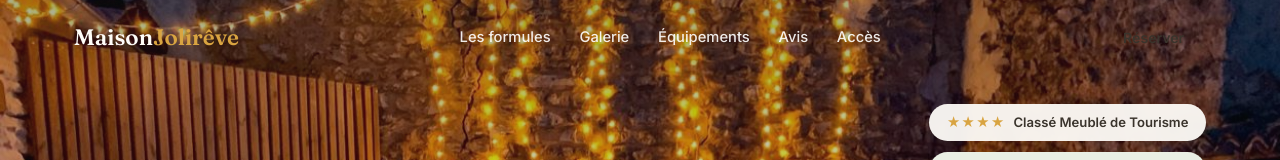
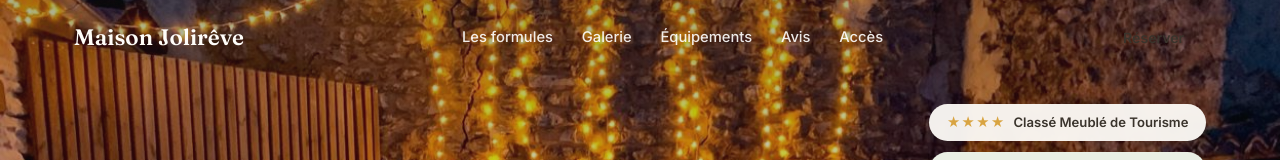
Before and after one commit to maisonjolireve-site/jolireve-site2, a website: page index.html in a window 1280 px wide. Shown: the top 160 px of the page. Drawn offline with Linux system fonts and the light colour scheme; no server answers.

Commit message:
Update index.html

```diff
--- a/index.html
+++ b/index.html
@@ -15,7 +15,7 @@
 <!-- ============ NAVIGATION ============ -->
 <header class="nav" id="nav">
   <div class="nav__inner">
-    <a href="#accueil" class="nav__logo">Maison<span>Jolirêve</span></a>
+    <a href="#accueil" class="nav__logo">Maison Jolirêve<span></span></a>
     <nav class="nav__links">
       <a href="#formules">Les formules</a>
       <a href="#galerie">Galerie</a>
```
